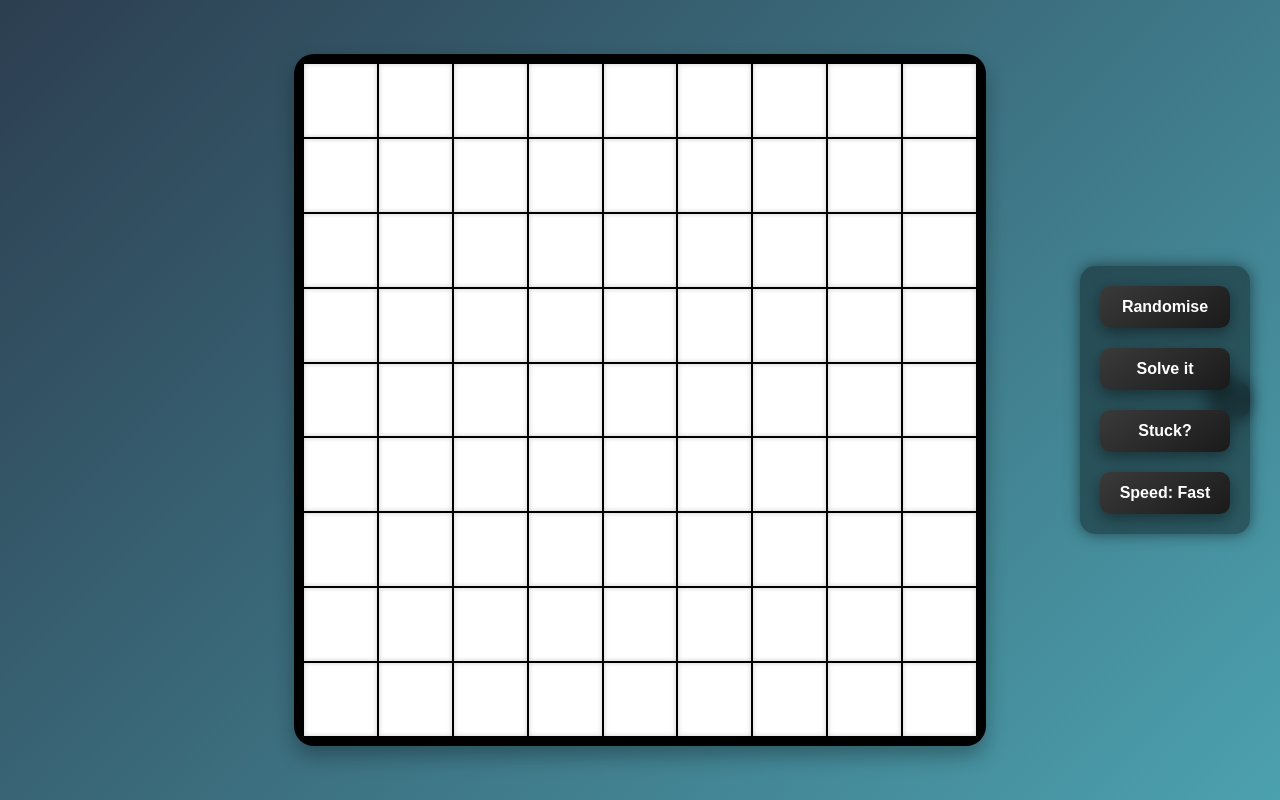
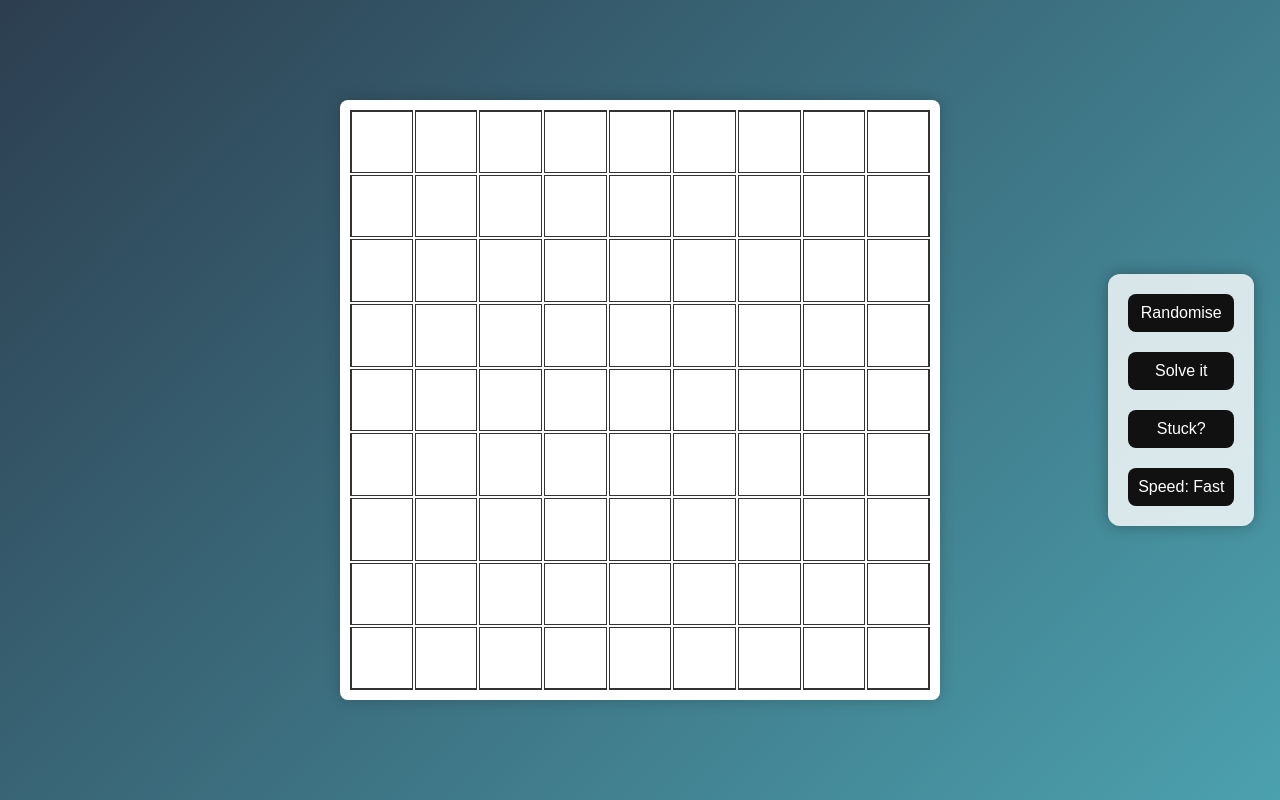
Before and after one commit to Princ3mish/Sudoku-Solver, a website built with webpack: page public/index.html in a window 1280 px wide. Built offline with nearby package versions, Linux system fonts and the light colour scheme.

Commit message:
third commit

```diff
--- a/public/index.html
+++ b/public/index.html
@@ -5,7 +5,7 @@
     <title>Sudoku Solver</title>
   </head>
   <body>
-    <div id="sudoku-container">
+    <div id="layout">
       <div id="sudoku-board" class="sudoku-board"></div>
       <div id="control-panel" class="control-panel"></div>
     </div>
--- a/src/components/board.js
+++ b/src/components/board.js
@@ -13,9 +13,26 @@ export const samplePuzzle = [
 ];
 
 export function createSudokuBoard() {
-  const board = document.getElementById('sudoku-board');
-  board.innerHTML = ''; // Clear if already rendered
+  let layout = document.getElementById('layout');
 
+  // If #layout doesn't exist yet, create and append it to body
+  if (!layout) {
+    layout = document.createElement('div');
+    layout.id = 'layout';
+    document.body.appendChild(layout);
+  }
+
+  // Clear previous board if it exists
+  let board = document.getElementById('sudoku-board');
+  if (!board) {
+    board = document.createElement('div');
+    board.id = 'sudoku-board';
+    layout.appendChild(board);
+  } else {
+    board.innerHTML = '';
+  }
+
+  // Create 9x9 input grid
   for (let row = 0; row < 9; row++) {
     for (let col = 0; col < 9; col++) {
       const cell = document.createElement('input');
--- a/src/components/controlPanel.js
+++ b/src/components/controlPanel.js
@@ -1,9 +1,23 @@
-// src/components/controlPanel.js
+export function createControlPanel() {
+  // Ensure layout container exists
+  let layout = document.getElementById('layout');
+  if (!layout) {
+    layout = document.createElement('div');
+    layout.id = 'layout';
+    document.body.appendChild(layout);
+  }
 
-export function createControlPanel() {
-  const panel = document.createElement('div');
-  panel.id = 'control-panel';
+  // Create or reuse control panel
+  let panel = document.getElementById('control-panel');
+  if (!panel) {
+    panel = document.createElement('div');
+    panel.id = 'control-panel';
+    layout.appendChild(panel);
+  } else {
+    panel.innerHTML = '';
+  }
 
+  // Define control buttons
   const buttons = [
     { id: 'randomise', text: 'Randomise' },
     { id: 'solve', text: 'Solve it' },
@@ -11,6 +25,7 @@ export function createControlPanel() {
     { id: 'speed', text: 'Speed: Fast' }
   ];
 
+  // Add each button inside its wrapper
   buttons.forEach(({ id, text }) => {
     const buttonWrapper = document.createElement('div');
     buttonWrapper.classList.add('control-button');
@@ -22,6 +37,4 @@ export function createControlPanel() {
     buttonWrapper.appendChild(button);
     panel.appendChild(buttonWrapper);
   });
-
-  document.body.appendChild(panel);
 }
--- a/src/style/style.css
+++ b/src/style/style.css
@@ -26,65 +26,127 @@ body {
 #sudoku-board {
   display: grid;
   grid-template-columns: repeat(9, 1fr);
+  grid-template-rows: repeat(9, 1fr);
   gap: 2px;
-  width: 60%;
-  aspect-ratio: 1 / 1;
-  background: #000;
+  width: 90vmin;
+  height: 90vmin;
+  max-width: 600px;
+  max-height: 600px;
+  background: #fff;
+  box-shadow: 0 0 15px rgba(0, 0, 0, 0.2);
+  border-radius: 8px;
   padding: 10px;
-  box-shadow: 0 10px 20px rgba(0,0,0,0.3);
-  border-radius: 20px;
 }
-
+@media (max-width: 600px) {
+  #sudoku-board {
+    width: 95vmin;
+    height: 95vmin;
+    max-width: 95vmin;
+    max-height: 95vmin;
+  }
+}
 .sudoku-cell {
   width: 100%;
   height: 100%;
   text-align: center;
   font-size: 1.5rem;
-  border: none;
+  border: 1px solid #333;
+  box-sizing: border-box;
   outline: none;
+  font-weight: normal; /* default for user input */
   background-color: white;
-  color: black;
-  box-shadow: inset 0 0 5px rgba(0,0,0,0.2);
 }
 
+/* Pre-filled cells (readonly) should appear bold */
+.sudoku-cell[readonly] {
+  font-weight: bold;
+  background-color: #f0f0f0;
+}
+
+/* Thicker borders for 3x3 subgrids */
+.sudoku-cell:nth-child(9n+1) {
+  border-left-width: 2px;
+}
+
+.sudoku-cell:nth-child(-n+9) {
+  border-top-width: 2px;
+}
+
+.sudoku-cell:nth-child(9n) {
+  border-right-width: 2px;
+}
+
+.sudoku-cell:nth-child(n+73) {
+  border-bottom-width: 2px;
+}
+
+
 #control-panel {
-  position: absolute;
+  position: fixed;
   top: 50%;
-  right: 30px;
+  right: 2vw;
   transform: translateY(-50%);
   display: flex;
   flex-direction: column;
   gap: 20px;
   padding: 20px;
-  background: rgba(0, 0, 0, 0.4); /* Slightly darker */
-  border-radius: 15px;
-  box-shadow: 0 0 15px rgba(0, 0, 0, 0.5);
-  z-index: 10;
-  backdrop-filter: blur(8px);
+  background: rgba(255, 255, 255, 0.8);
+  box-shadow: 0 0 15px rgba(0,0,0,0.3);
+  border-radius: 12px;
+  z-index: 1000;
 }
 
+
+/* Buttons inside the panel */
 .control-button {
+  width: 100%;
   display: flex;
   justify-content: center;
 }
 
 .control-button button {
-  width: 130px;
-  padding: 12px 0;
-  font-size: 16px;
+  width: 100%;
+  padding: 10px;
+  font-size: 1rem;
+  background: #111;
+  color: white;
   border: none;
-  border-radius: 10px;
-  background: linear-gradient(145deg, #3a3a3a, #1a1a1a);
-  color: #fff;
-  font-weight: bold;
+  border-radius: 8px;
   cursor: pointer;
-  transition: transform 0.2s ease, background-color 0.2s ease;
-  box-shadow: 0 5px 15px rgba(0, 0, 0, 0.4);
+  transition: all 0.3s ease;
 }
 
 .control-button button:hover {
-  background-color: #444;
-  transform: translateY(-3px);
+  background: #444;
+  transform: scale(1.05);
+}
+
+/* Layout container for board + panel */
+#layout {
+  display: flex;
+  flex-wrap: wrap;
+  justify-content: center;
+  align-items: flex-start;
+  gap: 40px;
+  padding: 20px;
+}
+
+/* Sudoku board itself (you probably already have this) */
+#sudoku-board {
+  flex: 1 1 500px;
+}
+
+/* Media query for small screens */
+@media (max-width: 768px) {
+  #layout {
+    flex-direction: column;
+    align-items: center;
+  }
+
+  #control-panel {
+    width: 90%;
+    max-width: 400px;
+  }
 }
 
 .control-button button:active {
```
